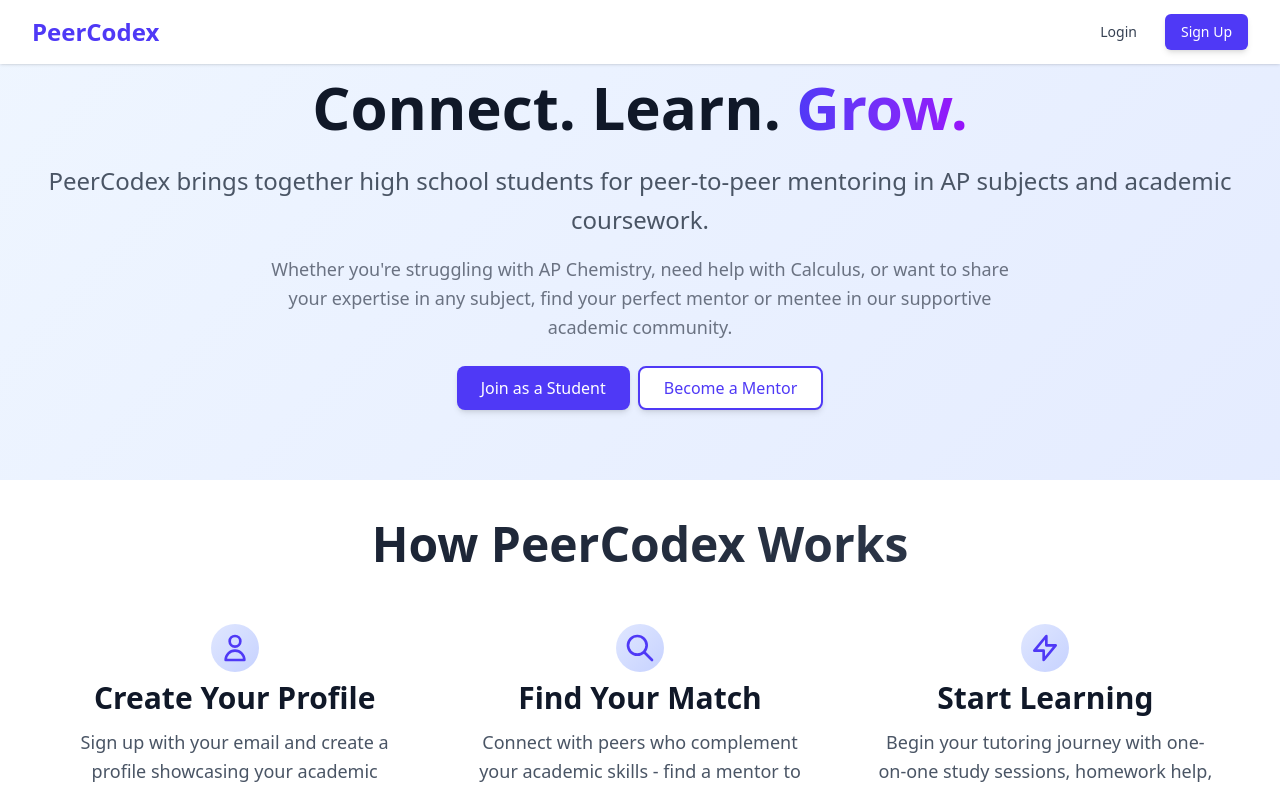
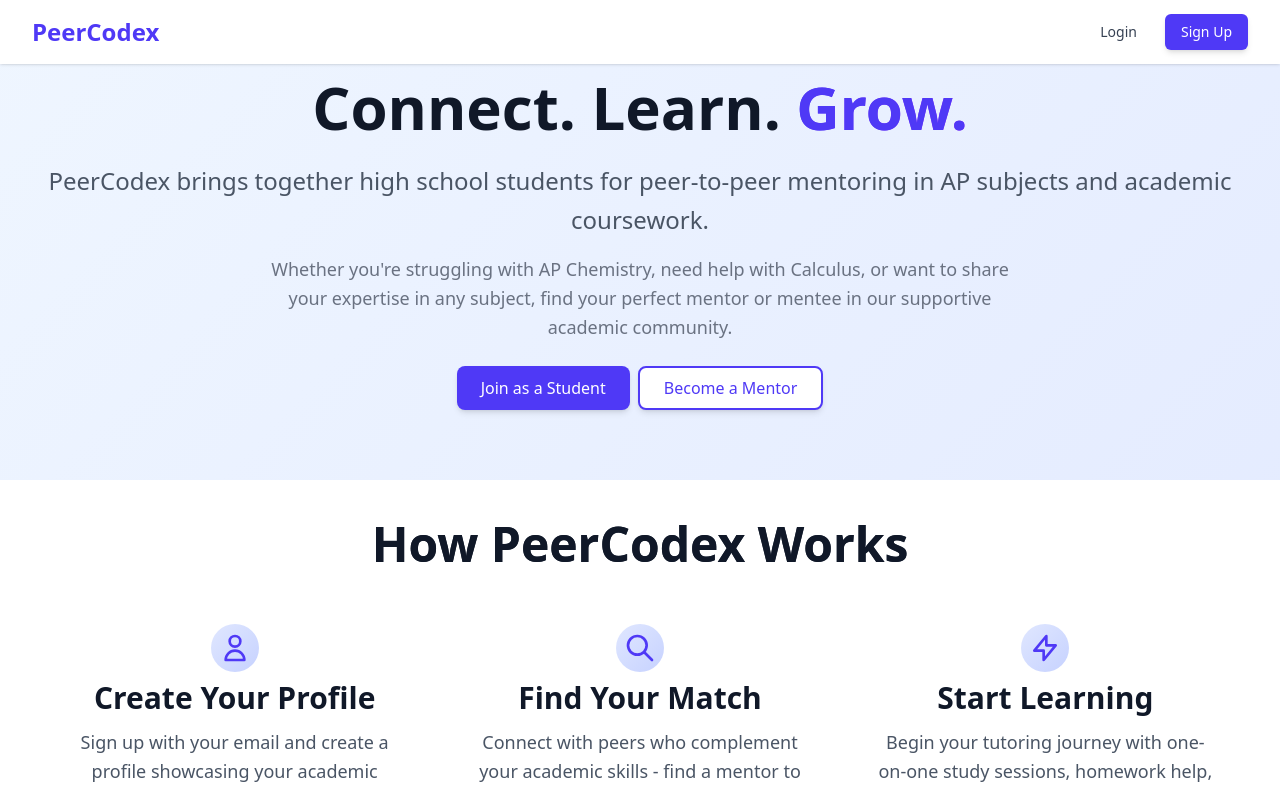
Before and after one commit to sidmaji/peercodexReact, a React (Vite) app: page / in a window 1280 px wide. Shown: the top 792 px of the page. Built offline with nearby package versions, Linux system fonts and the light colour scheme; no server answers.

Commit message:
fixed redundant text-transparent in landing page

```diff
--- a/src/components/LandingPage.jsx
+++ b/src/components/LandingPage.jsx
@@ -88,7 +88,7 @@ const LandingPage = () => {
             <div className="min-h-[60vh] flex items-center justify-center pt-8 pb-8">
                 <div className="w-full text-center animate-fade-in">
                     <h1 className="text-3xl sm:text-4xl md:text-5xl lg:text-6xl font-bold text-gray-900 mb-4 leading-tight">
-                        Connect. Learn. <span className="text-indigo-600 bg-gradient-to-r from-indigo-600 to-purple-600 bg-clip-text text-transparent">Grow.</span>
+                        Connect. Learn. <span className="text-indigo-600 bg-gradient-to-r from-indigo-600 to-purple-600 bg-clip-text">Grow.</span>
                     </h1>
                     <p className="text-base sm:text-lg md:text-xl lg:text-2xl text-gray-600 mb-4 leading-relaxed px-2">
                         PeerCodex brings together high school students for peer-to-peer mentoring in AP subjects and academic coursework.
@@ -117,7 +117,7 @@ const LandingPage = () => {
             {/* Features Section */}
             <div className="min-h-[40vh] flex items-center justify-center bg-white">
                 <div className="w-full py-10">
-                    <h2 className="text-2xl sm:text-3xl md:text-4xl lg:text-5xl font-bold text-center text-gray-900 mb-8 bg-gradient-to-r from-gray-900 to-gray-700 bg-clip-text text-transparent px-2">
+                    <h2 className="text-2xl sm:text-3xl md:text-4xl lg:text-5xl font-bold text-center text-gray-900 mb-8 bg-gradient-to-r from-gray-900 to-gray-700 bg-clip-text px-2">
                         How PeerCodex Works
                     </h2>
                     <div className="grid lg:grid-cols-3 gap-4 px-2 lg:px-6 xl:px-10 2xl:px-16">
```
Also changed, not shown: 1 other file (tests, documents, lock files or other folders).
